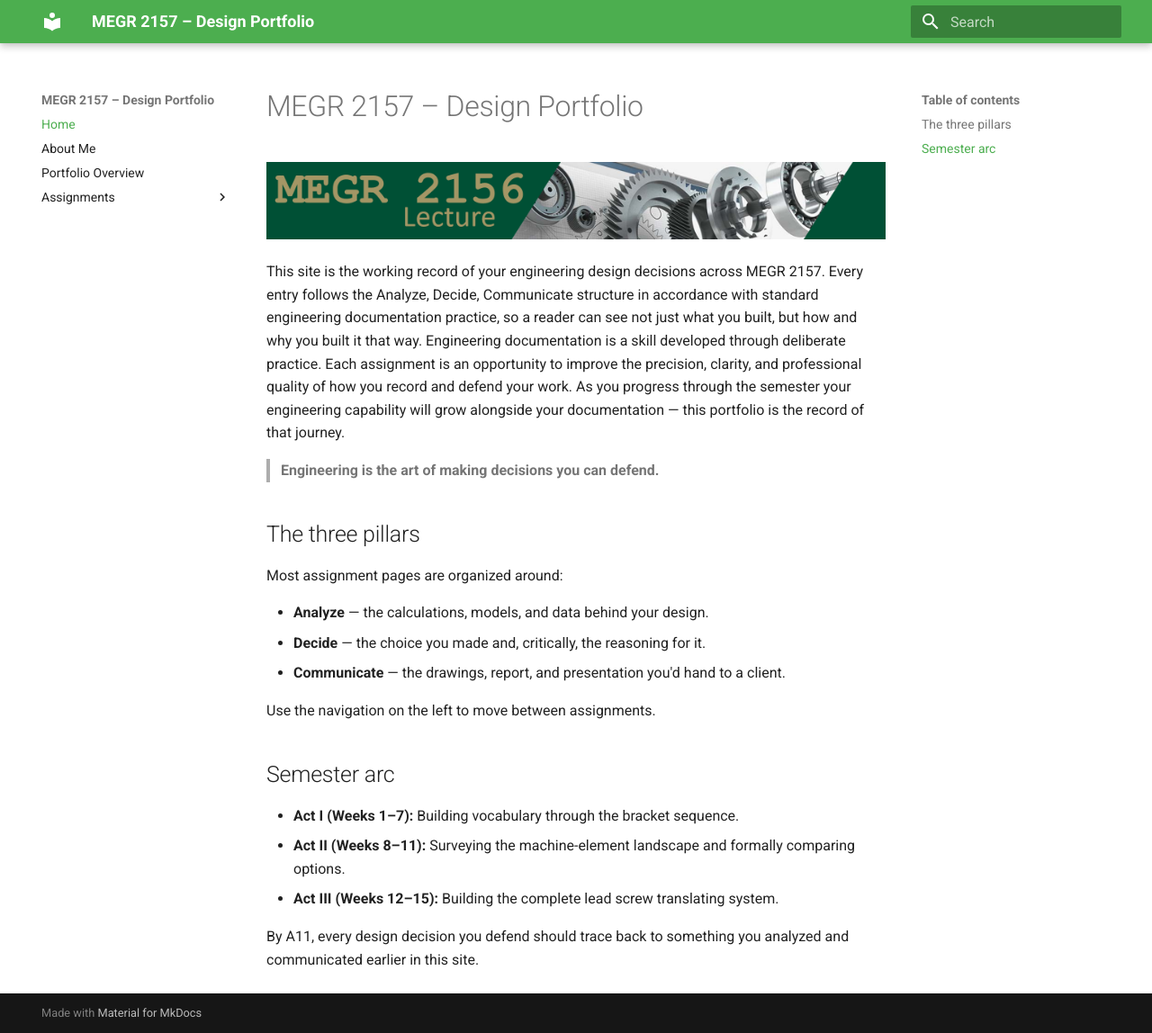
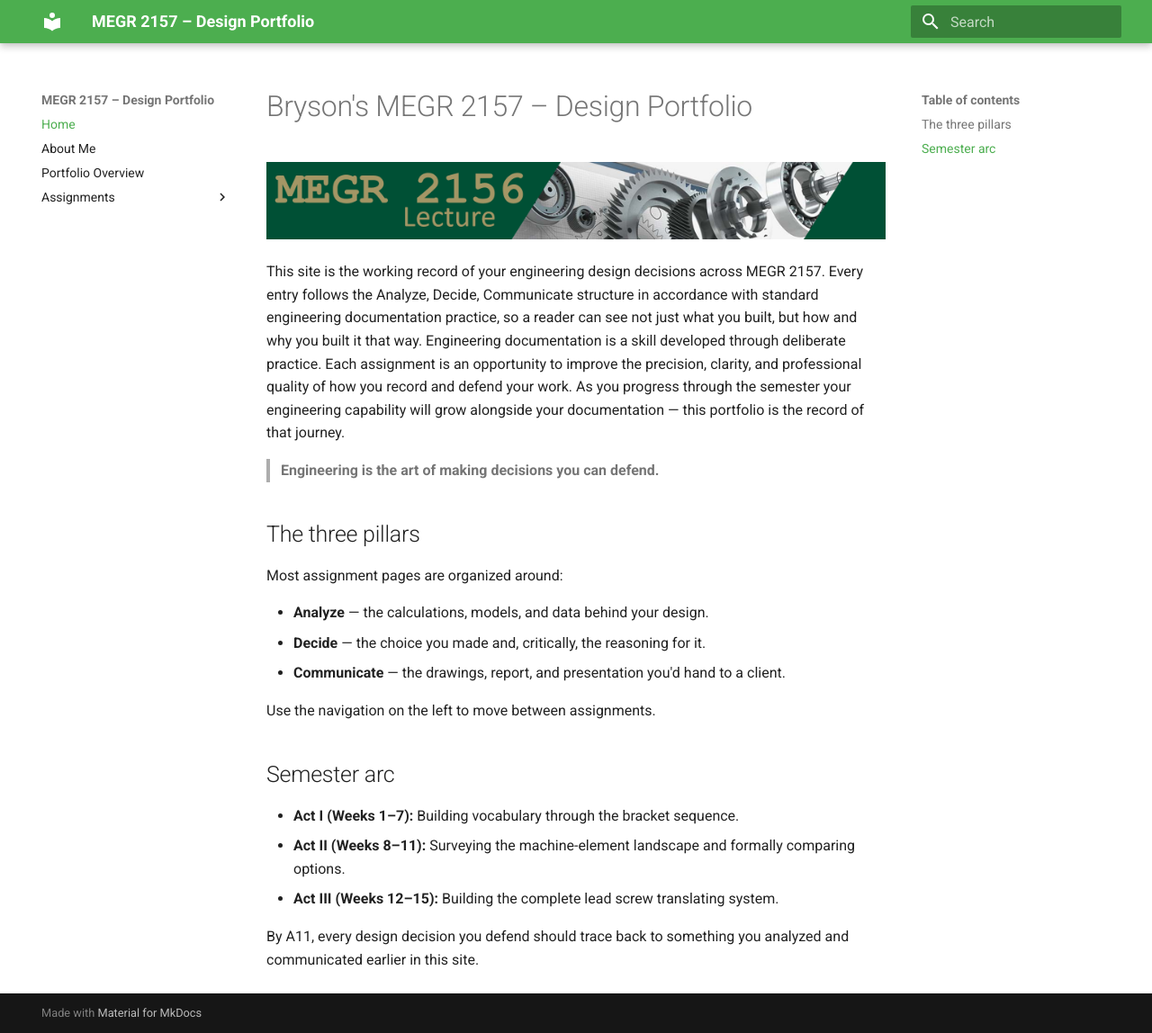
Before and after one commit to bbare4/Brysons-MEGR2156-portfolio, an MkDocs documentation site: the page built from docs/index.md, in a window 1280 px wide and 1148 px high. Shown: the whole window at 90% size. Built offline with MkDocs 1.6.1 and Material for MkDocs 9.7.7, drawn with Linux system fonts in a browser that asks for light colours.

Commit message:
Update title in design portfolio documentation

```diff
--- a/docs/index.md
+++ b/docs/index.md
@@ -1,4 +1,4 @@
-# MEGR 2157 – Design Portfolio
+# Bryson's MEGR 2157 – Design Portfolio
 
 ![MEGR 2156-7 Title](MEGR2156title.png)
 
```
